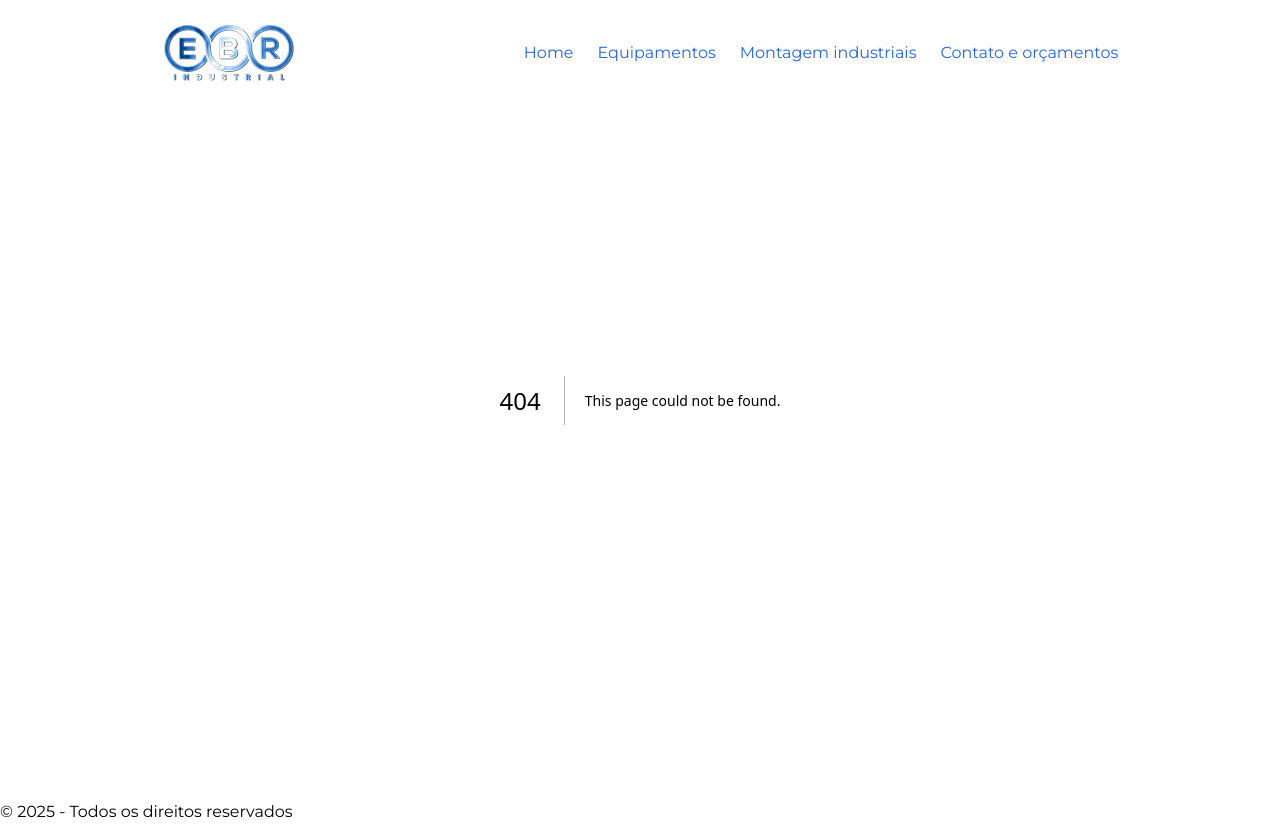
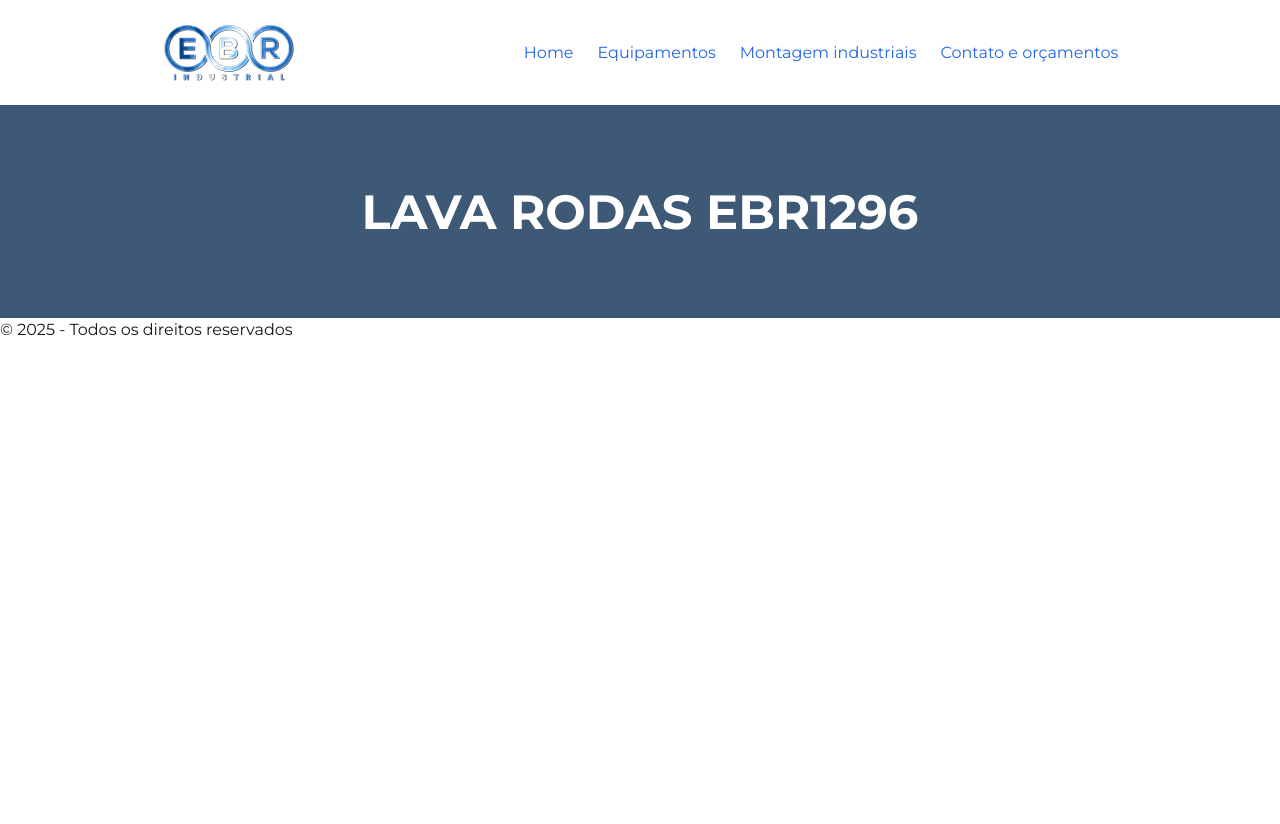
Before and after one commit to brthema072/nextjs-ebrindustrial, a Next.js app: page /WheelWash in a window 1280 px wide. Before the commit this address had no page. After the commit the page ends 800 px from the top, so only its background shows below. Built offline with nearby package versions, Linux system fonts and the light colour scheme.

Commit message:
Feat: Wheel wash page

```diff
--- /dev/null
+++ b/app/WheelWash/page.tsx
@@ -0,0 +1,11 @@
+const WheelWash = () => {
+  return (
+    <>
+      <div className="flex flex-row items-center justify-center w-full h-[318px] pt-[105px] bg-[#3d5975]">
+        <h1 className="text-5xl font-bold text-white text-center">LAVA RODAS EBR1296</h1>
+      </div>
+    </>
+  )
+}
+
+export default WheelWash
```
